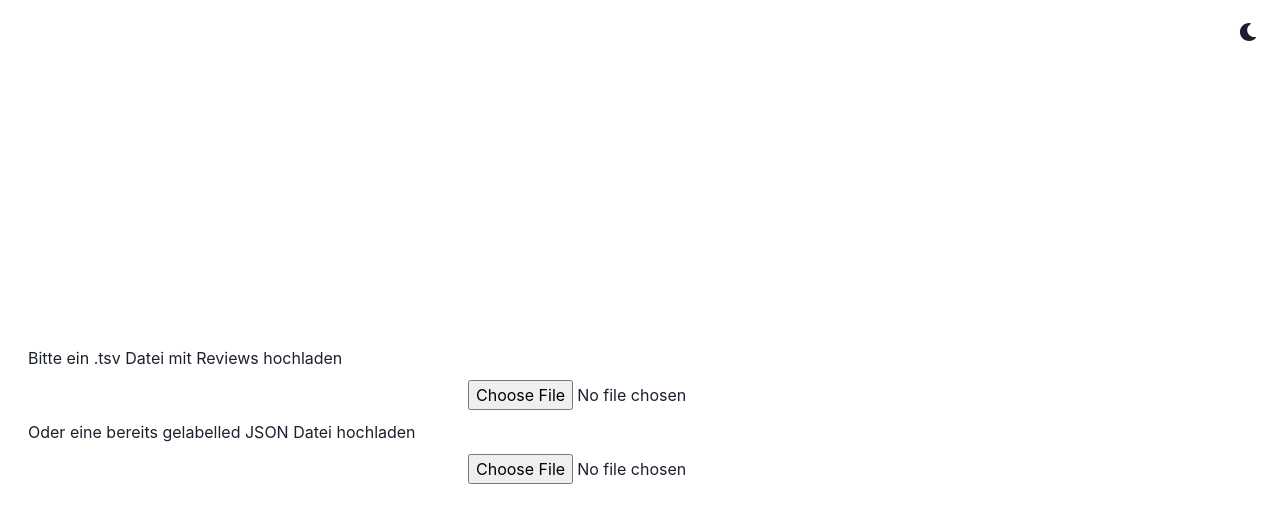
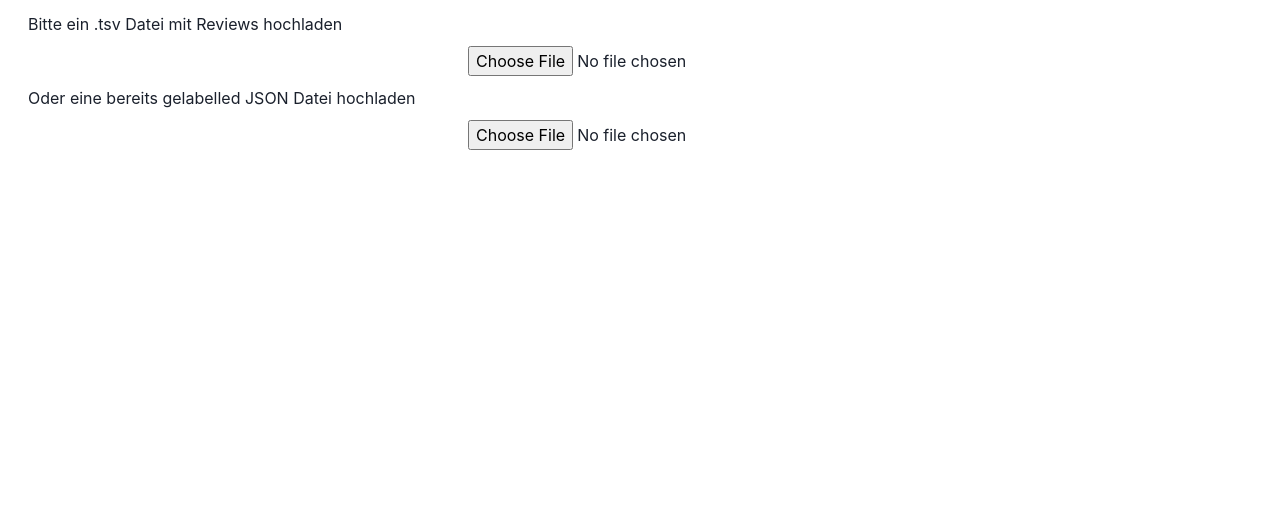
Before and after one commit to codingWhale13/usageinfo-nlp, a React (Create React App) app in the folder labellingTool/: page / in a window 1280 px wide. Shown: the top 522 px of the page. Built offline with nearby package versions, Linux system fonts and the light colour scheme; what flagged would draw is missing.

Commit message:
refactor [App.js]: Remove dark mode

```diff
--- a/labellingTool/src/App.js
+++ b/labellingTool/src/App.js
@@ -8,7 +8,6 @@ import {
   Grid,
   Button
 } from '@chakra-ui/react';
-import { ColorModeSwitcher } from './ColorModeSwitcher';
 import {Labeller} from './components/Labeller';
 import { FlagsProvider } from 'flagged';
 import { getFeatureFlags } from './featureFlags';
@@ -19,10 +18,7 @@ function App() {
       <ChakraProvider theme={theme}>
         <Box >
           <Grid minH="100vh" p={3}>
-            <ColorModeSwitcher justifySelf="flex-end" />
-            <VStack spacing={8}>
-              <Labeller />
-            </VStack>
+            <Labeller />
           </Grid>
         </Box>
       </ChakraProvider>
--- a/labellingTool/src/ColorModeSwitcher.js
+++ /dev/null
@@ -1,23 +0,0 @@
-import React from 'react';
-import { useColorMode, useColorModeValue, IconButton } from '@chakra-ui/react';
-import { FaMoon, FaSun } from 'react-icons/fa';
-
-export const ColorModeSwitcher = props => {
-  const { toggleColorMode } = useColorMode();
-  const text = useColorModeValue('dark', 'light');
-  const SwitchIcon = useColorModeValue(FaMoon, FaSun);
-
-  return (
-    <IconButton
-      size="md"
-      fontSize="lg"
-      aria-label={`Switch to ${text} mode`}
-      variant="ghost"
-      color="current"
-      marginLeft="2"
-      onClick={toggleColorMode}
-      icon={<SwitchIcon />}
-      {...props}
-    />
-  );
-};
```
